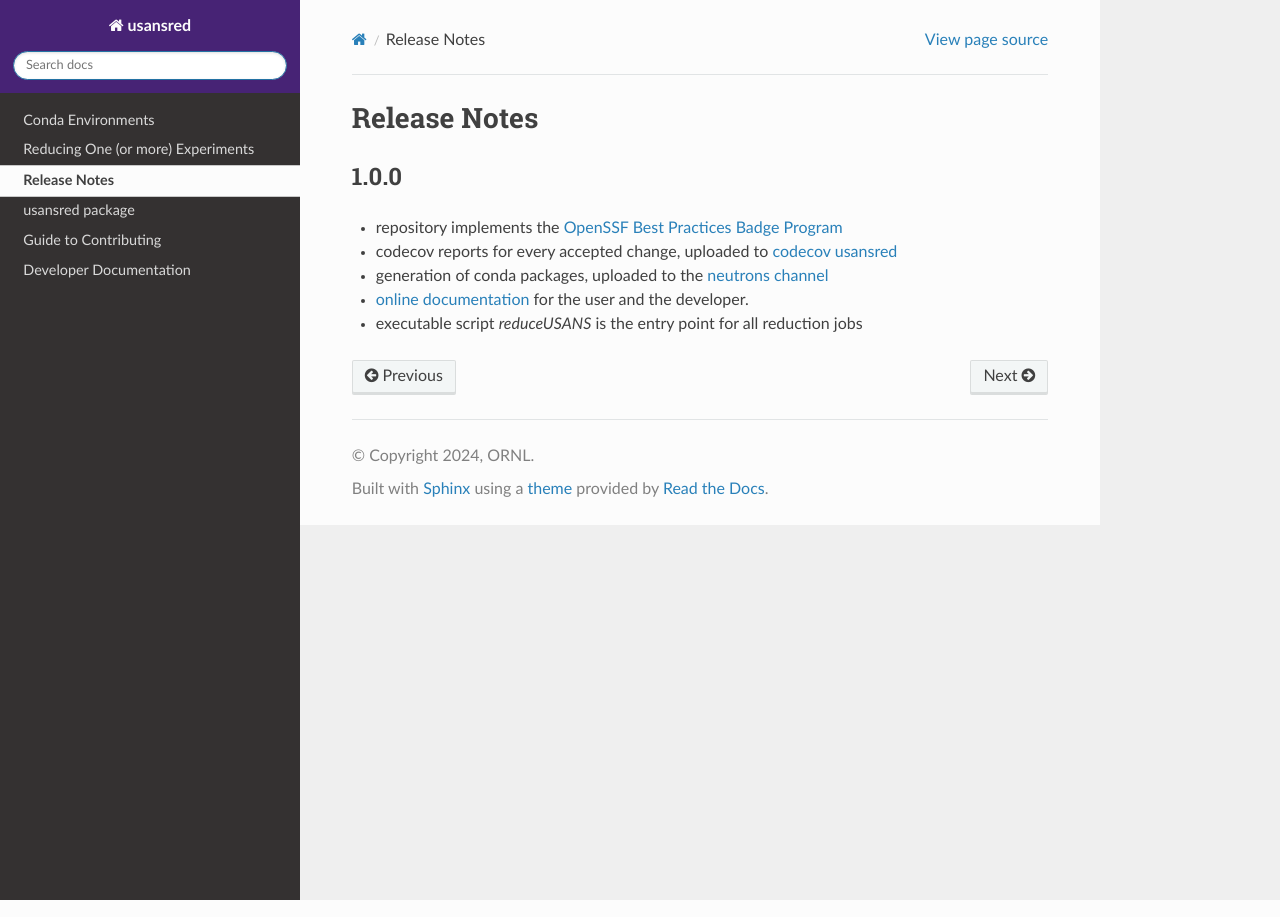
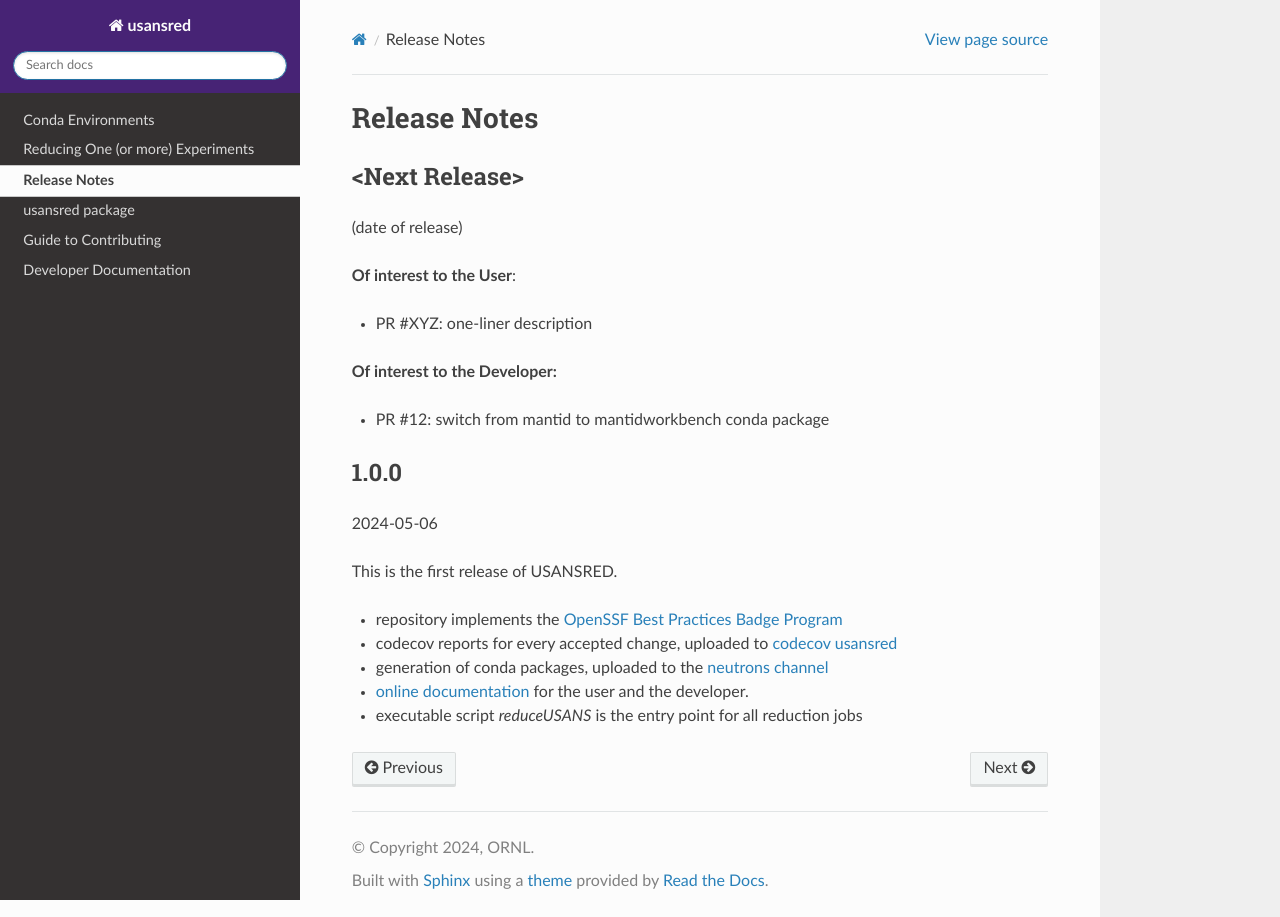
Before and after one commit to neutrons/usansred, a Sphinx documentation site: the page built from docs/source/releases.rst, in a window 1280 px wide. Built offline with Sphinx 7.4.7 and the Read the Docs theme 2.0.0, drawn with Linux system fonts in a browser that asks for light colours; the version number could not be read and is left out.

Commit message:
switch mantid to mantidworkbench (#12)
* switch mantid to mantidworkbench

Signed-off-by: Jose Borreguero <borreguero@gmail.com>

* updated pull request template

Signed-off-by: Jose Borreguero <borreguero@gmail.com>

* add release notes

Signed-off-by: Jose Borreguero <borreguero@gmail.com>

---------

Signed-off-by: Jose Borreguero <borreguero@gmail.com>

```diff
--- a/docs/source/releases.rst
+++ b/docs/source/releases.rst
@@ -3,8 +3,24 @@
 Release Notes
 =============
 
+<Next Release>
+--------------
+(date of release)
+
+**Of interest to the User**:
+
+- PR #XYZ: one-liner description
+
+**Of interest to the Developer:**
+
+- PR #12: switch from mantid to mantidworkbench conda package
+
 1.0.0
 -----
+2024-05-06
+
+This is the first release of USANSRED.
+
 - repository implements the `OpenSSF Best Practices Badge Program <https://www.bestpractices.dev/en/criteria/0>`_
 - codecov reports for every accepted change, uploaded to `codecov usansred <https://app.codecov.io/gh/neutrons/usansred>`_
 - generation of conda packages, uploaded to the `neutrons channel <https://anaconda.org/neutrons/usansred/files>`_
--- a/environment.yml
+++ b/environment.yml
@@ -6,12 +6,9 @@ channels:
 dependencies:
   - python=3.10
   - versioningit
-  - mantid=6.9.1
-  - numpy
-  - scipy
+  - mantidworkbench=6.9.1
   - pandas
   - xlsxwriter
-  - matplotlib
   - pip
   - pip:
     - git+https://github.com/peterfpeterson/finddata@v0.8.4
```
Also changed, not shown: .github/pull_request_template.md.
